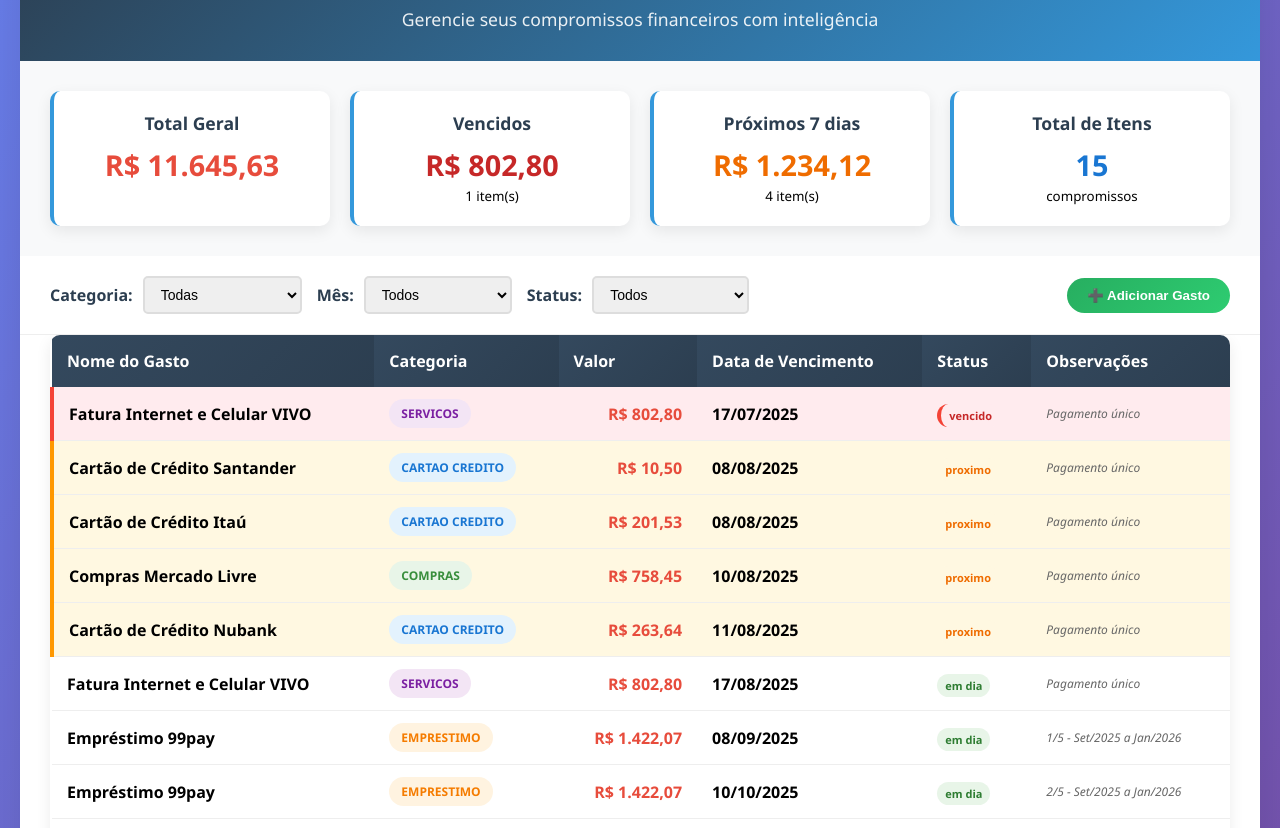
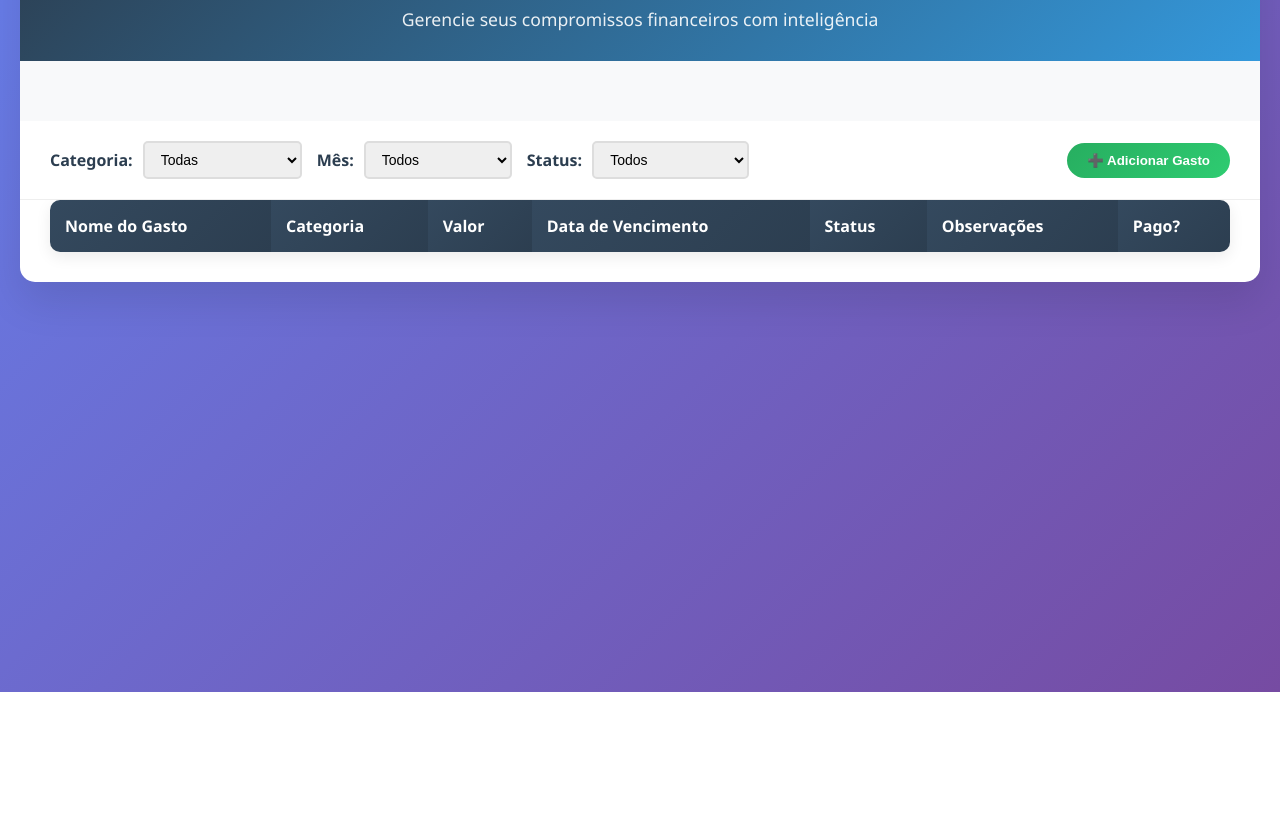
Before and after one commit to felipewilliam2/Controle-de-gastos, a plain HTML site: page index.html in a window 1280 px wide. Shown: the part 108-936 px from the top of the page. After the commit the page ends 800 px from the top, so only its background shows below. Drawn offline with Linux system fonts and the light colour scheme.

Commit message:
Update index.html
v2

```diff
--- a/index.html
+++ b/index.html
@@ -555,6 +555,7 @@
         <th>Data de Vencimento</th>
         <th>Status</th>
         <th>Observações</th>
+        <th>Pago?</th> <!-- NOVA COLUNA -->
     </tr>
 </thead>
                 <tbody id="gastosBody">
@@ -565,69 +566,42 @@
     </div>
 
     <script>
-        // Dados dos gastos
-        let gastos = [
-            // Gastos únicos
-            { nome: "Cartão de Crédito Santander", categoria: "cartao-credito", valor: 10.50, vencimento: "2025-08-08", recorrente: false },
-            { nome: "Cartão de Crédito Itaú", categoria: "cartao-credito", valor: 201.53, vencimento: "2025-08-08", recorrente: false },
-            { nome: "Compras Mercado Livre", categoria: "compras", valor: 758.45, vencimento: "2025-08-10", recorrente: false },
-            { nome: "Cartão de Crédito Nubank", categoria: "cartao-credito", valor: 263.64, vencimento: "2025-08-11", recorrente: false },
-            { nome: "Fatura Internet e Celular VIVO", categoria: "servicos", valor: 802.80, vencimento: "2025-07-17", recorrente: false },
-            { nome: "Fatura Internet e Celular VIVO", categoria: "servicos", valor: 802.80, vencimento: "2025-08-17", recorrente: false },
-
-            // Empréstimo 99pay - 1ª série (Agosto a Janeiro)
-            { nome: "Empréstimo 99pay", categoria: "emprestimo", valor: 1422.07, vencimento: "2025-09-08", recorrente: true, obs: "1/5 - Set/2025 a Jan/2026" },
-            { nome: "Empréstimo 99pay", categoria: "emprestimo", valor: 1422.07, vencimento: "2025-10-10", recorrente: true, obs: "2/5 - Set/2025 a Jan/2026" },
-            { nome: "Empréstimo 99pay", categoria: "emprestimo", valor: 1422.07, vencimento: "2025-11-10", recorrente: true, obs: "3/5 - Set/2025 a Jan/2026" },
-            { nome: "Empréstimo 99pay", categoria: "emprestimo", valor: 1422.07, vencimento: "2025-12-10", recorrente: true, obs: "4/5 - Set/2025 a Jan/2026" },
-            { nome: "Empréstimo 99pay", categoria: "emprestimo", valor: 1422.07, vencimento: "2026-01-12", recorrente: true, obs: "5/5 - Set/2025 a Jan/2026" },
-
-            // Empréstimo 99pay - 2ª série (Fevereiro a Maio)
-            { nome: "Empréstimo 99pay", categoria: "emprestimo", valor: 423.89, vencimento: "2026-02-10", recorrente: true, obs: "1/4 - Fev/2026 a Mai/2026" },
-            { nome: "Empréstimo 99pay", categoria: "emprestimo", valor: 423.89, vencimento: "2026-03-10", recorrente: true, obs: "2/4 - Fev/2026 a Mai/2026" },
-            { nome: "Empréstimo 99pay", categoria: "emprestimo", valor: 423.89, vencimento: "2026-04-10", recorrente: true, obs: "3/4 - Fev/2026 a Mai/2026" },
-            { nome: "Empréstimo 99pay", categoria: "emprestimo", valor: 423.89, vencimento: "2026-05-11", recorrente: true, obs: "4/4 - Fev/2026 a Mai/2026" }
+    // Utilizar localStorage para persistência
+    let gastos = JSON.parse(localStorage.getItem('gastos')) || [
+        { nome: "Cartão de Crédito Santander", categoria: "cartao-credito", valor: 10.50, vencimento: "2025-08-08", recorrente: false, pago: false },
+        { nome: "Cartão de Crédito Itaú", categoria: "cartao-credito", valor: 201.53, vencimento: "2025-08-08", recorrente: false, pago: false },
+        { nome: "Compras Mercado Livre", categoria: "compras", valor: 758.45, vencimento: "2025-08-10", recorrente: false, pago: false },
+        { nome: "Cartão de Crédito Nubank", categoria: "cartao-credito", valor: 263.64, vencimento: "2025-08-11", recorrente: false, pago: false },
+        { nome: "Fatura Internet e Celular VIVO", categoria: "servicos", valor: 802.80, vencimento: "2025-07-17", recorrente: false, pago: false },
+        { nome: "Fatura Internet e Celular VIVO", categoria: "servicos", valor: 802.80, vencimento: "2025-08-17", recorrente: false, pago: false },
+        { nome: "Empréstimo 99pay", categoria: "emprestimo", valor: 1422.07, vencimento: "2025-09-08", recorrente: true, obs: "1/5 - Set/2025 a Jan/2026", pago: false },
+        { nome: "Empréstimo 99pay", categoria: "emprestimo", valor: 1422.07, vencimento: "2025-10-10", recorrente: true, obs: "2/5 - Set/2025 a Jan/2026", pago: false },
+        { nome: "Empréstimo 99pay", categoria: "emprestimo", valor: 1422.07, vencimento: "2025-11-10", recorrente: true, obs: "3/5 - Set/2025 a Jan/2026", pago: false },
+        { nome: "Empréstimo 99pay", categoria: "emprestimo", valor: 1422.07, vencimento: "2025-12-10", recorrente: true, obs: "4/5 - Set/2025 a Jan/2026", pago: false },
+        { nome: "Empréstimo 99pay", categoria: "emprestimo", valor: 1422.07, vencimento: "2026-01-12", recorrente: true, obs: "5/5 - Set/2025 a Jan/2026", pago: false },
+        { nome: "Empréstimo 99pay", categoria: "emprestimo", valor: 423.89, vencimento: "2026-02-10", recorrente: true, obs: "1/4 - Fev/2026 a Mai/2026", pago: false },
+        { nome: "Empréstimo 99pay", categoria: "emprestimo", valor: 423.89, vencimento: "2026-03-10", recorrente: true, obs: "2/4 - Fev/2026 a Mai/2026", pago: false },
+        { nome: "Empréstimo 99pay", categoria: "emprestimo", valor: 423.89, vencimento: "2026-04-10", recorrente: true, obs: "3/4 - Fev/2026 a Mai/2026", pago: false },
+        { nome: "Empréstimo 99pay", categoria: "emprestimo", valor: 423.89, vencimento: "2026-05-11", recorrente: true, obs: "4/4 - Fev/2026 a Mai/2026", pago: false }
     ];
 
-        // Função para determinar o status do pagamento
-        function getStatus(vencimento) {
-            const hoje = new Date();
-            const dataVencimento = new Date(vencimento);
-            const diffTime = dataVencimento - hoje;
-            const diffDays = Math.ceil(diffTime / (1000 * 60 * 60 * 24));
-
-            if (diffDays < 0) return 'vencido';
-            if (diffDays <= 7) return 'proximo';
-            return 'em-dia';
+    // Função para salvar gastos no localStorage
+    function salvarGastos() {
+        localStorage.setItem('gastos', JSON.stringify(gastos));
     }
 
-        // Função para formatar data
-        function formatarData(data) {
-            return new Date(data).toLocaleDateString('pt-BR');
-        }
-
-        // Função para formatar valor
-        function formatarValor(valor) {
-            return new Intl.NumberFormat('pt-BR', {
-                style: 'currency',
-                currency: 'BRL'
-            }).format(valor);
-        }
-
-        // Função para renderizar a tabela
+    // Função para renderizar a tabela (com o checkbox de pago)
     function renderizarTabela(dadosFiltrados = gastos) {
         const tbody = document.getElementById('gastosBody');
         tbody.innerHTML = '';
 
         dadosFiltrados
             .sort((a, b) => new Date(a.vencimento) - new Date(b.vencimento))
-                .forEach(gasto => {
+            .forEach((gasto, idx) => {
                 const status = getStatus(gasto.vencimento);
                 const row = document.createElement('tr');
-
                 if (status === 'vencido') row.classList.add('vencido');
                 if (status === 'proximo') row.classList.add('proximo-vencimento');
-
                 row.innerHTML = `
                     <td><strong>${gasto.nome}</strong></td>
                     <td><span class="categoria ${gasto.categoria}">${gasto.categoria.replace('-', ' ')}</span></td>
@@ -635,119 +609,30 @@
                     <td class="data">${formatarData(gasto.vencimento)}</td>
                     <td><span class="status ${status}">${status.replace('-', ' ')}</span></td>
                     <td class="recorrente">${gasto.obs || (gasto.recorrente ? 'Recorrente' : 'Pagamento único')}</td>
+                    <td>
+                        <input type="checkbox" ${gasto.pago ? 'checked' : ''} onchange="marcarPago(${idx}, this.checked)">
+                    </td>
                 `;
                 tbody.appendChild(row);
             });
     }
 
-        // Função para atualizar resumo
-        function atualizarResumo(dadosFiltrados = gastos) {
-            const total = dadosFiltrados.reduce((sum, gasto) => sum + gasto.valor, 0);
-            const vencidos = dadosFiltrados.filter(g => getStatus(g.vencimento) === 'vencido');
-            const proximos = dadosFiltrados.filter(g => getStatus(g.vencimento) === 'proximo');
-
-            const totalVencidos = vencidos.reduce((sum, gasto) => sum + gasto.valor, 0);
-            const totalProximos = proximos.reduce((sum, gasto) => sum + gasto.valor, 0);
-
-            document.getElementById('summary').innerHTML = `
-                <div class="summary-card">
-                    <h3>Total Geral</h3>
-                    <div class="value">${formatarValor(total)}</div>
-                </div>
-                <div class="summary-card">
-                    <h3>Vencidos</h3>
-                    <div class="value" style="color: #c62828;">${formatarValor(totalVencidos)}</div>
-                    <small>${vencidos.length} item(s)</small>
-                </div>
-                <div class="summary-card">
-                    <h3>Próximos 7 dias</h3>
-                    <div class="value" style="color: #ef6c00;">${formatarValor(totalProximos)}</div>
-                    <small>${proximos.length} item(s)</small>
-                </div>
-                <div class="summary-card">
-                    <h3>Total de Itens</h3>
-                    <div class="value" style="color: #1976d2;">${dadosFiltrados.length}</div>
-                    <small>compromissos</small>
-                </div>
-            `;
+    // Função para marcar como pago e salvar
+    function marcarPago(idx, checked) {
+        // O idx corresponde ao índice no array filtrado,
+        // por isso, garanta que está usando o array correto!
+        // Para garantir, use o array completo:
+        const gasto = gastos[idx];
+        gasto.pago = checked;
+        salvarGastos();
+        aplicarFiltros(); // Atualiza a tabela e os resumos
     }
 
-        // Função para aplicar filtros
-        function aplicarFiltros() {
-            const categoriaFiltro = document.getElementById('categoriaFilter').value;
-            const mesFiltro = document.getElementById('mesFilter').value;
-            const statusFiltro = document.getElementById('statusFilter').value;
+    // As demais funções permanecem iguais...
 
-            let dadosFiltrados = gastos.filter(gasto => {
-                const passaCategoria = !categoriaFiltro || gasto.categoria === categoriaFiltro;
-                const passaMes = !mesFiltro || gasto.vencimento.startsWith(mesFiltro);
-                const passaStatus = !statusFiltro || getStatus(gasto.vencimento) === statusFiltro;
-
-                return passaCategoria && passaMes && passaStatus;
-            });
-
-            renderizarTabela(dadosFiltrados);
-            atualizarResumo(dadosFiltrados);
-        }
-
-        // Event listeners para filtros
-        document.getElementById('categoriaFilter').addEventListener('change', aplicarFiltros);
-        document.getElementById('mesFilter').addEventListener('change', aplicarFiltros);
-        document.getElementById('statusFilter').addEventListener('change', aplicarFiltros);
-
-        // Funções do modal
-        function abrirModal() {
-            document.getElementById('modal').classList.add('active');
-            // Definir data mínima como hoje
-            const hoje = new Date().toISOString().split('T')[0];
-            document.getElementById('vencimentoGasto').setAttribute('min', hoje);
-        }
-
-        function fecharModal() {
-            document.getElementById('modal').classList.remove('active');
-            document.getElementById('novoGastoForm').reset();
-            document.getElementById('recorrenciaOptions').classList.remove('active');
-            document.getElementById('successMessage').classList.remove('show');
-        }
-
-        function toggleRecorrencia() {
-            const recorrente = document.getElementById('recorrenteGasto').checked;
-            const options = document.getElementById('recorrenciaOptions');
-
-            if (recorrente) {
-                options.classList.add('active');
-            } else {
-                options.classList.remove('active');
-            }
-        }
-
-        function calcularDataRecorrente(dataBase, parcela, tipo) {
-            const data = new Date(dataBase);
-
-            switch(tipo) {
-                case 'mensal':
-                    data.setMonth(data.getMonth() + parcela);
-                    break;
-                case 'bimestral':
-                    data.setMonth(data.getMonth() + (parcela * 2));
-                    break;
-                case 'trimestral':
-                    data.setMonth(data.getMonth() + (parcela * 3));
-                    break;
-                case 'semestral':
-                    data.setMonth(data.getMonth() + (parcela * 6));
-                    break;
-                case 'anual':
-                    data.setFullYear(data.getFullYear() + parcela);
-                    break;
-            }
-
-            return data.toISOString().split('T')[0];
-        }
-
+    // Ao adicionar novo gasto, incluir o campo pago: false
     function adicionarGasto(evento) {
         evento.preventDefault();
-
         const nome = document.getElementById('nomeGasto').value;
         const categoria = document.getElementById('categoriaGasto').value;
         const valor = parseFloat(document.getElementById('valorGasto').value);
@@ -758,62 +643,43 @@
         if (recorrente) {
             const quantidadeParcelas = parseInt(document.getElementById('quantidadeParcelas').value) || 1;
             const tipoRecorrencia = document.getElementById('tipoRecorrencia').value;
-
-                // Adicionar múltiplas parcelas
             for (let i = 0; i < quantidadeParcelas; i++) {
                 const dataVencimento = i === 0 ? vencimento : calcularDataRecorrente(vencimento, i, tipoRecorrencia);
                 const obsRecorrente = observacoes ?
                     `${observacoes} - Parcela ${i + 1}/${quantidadeParcelas}` :
                     `Parcela ${i + 1}/${quantidadeParcelas}`;
-
                 gastos.push({
                     nome: nome,
                     categoria: categoria,
                     valor: valor,
                     vencimento: dataVencimento,
                     recorrente: true,
-                        obs: obsRecorrente
+                    obs: obsRecorrente,
+                    pago: false // NOVO
                 });
             }
         } else {
-                // Adicionar gasto único
             gastos.push({
                 nome: nome,
                 categoria: categoria,
                 valor: valor,
                 vencimento: vencimento,
                 recorrente: false,
-                    obs: observacoes || 'Pagamento único'
+                obs: observacoes || 'Pagamento único',
+                pago: false // NOVO
             });
         }
-
-            // Mostrar mensagem de sucesso
+        salvarGastos();
         document.getElementById('successMessage').classList.add('show');
-
-            // Atualizar a planilha
         aplicarFiltros();
-
-            // Limpar formulário
         document.getElementById('novoGastoForm').reset();
         document.getElementById('recorrenciaOptions').classList.remove('active');
-
-            // Fechar modal após 2 segundos
         setTimeout(() => {
             fecharModal();
         }, 2000);
     }
 
-        // Event listener para o formulário
-        document.getElementById('novoGastoForm').addEventListener('submit', adicionarGasto);
-
-        // Fechar modal clicando fora dele
-        document.getElementById('modal').addEventListener('click', function(e) {
-            if (e.target === this) {
-                fecharModal();
-            }
-        });
-
-        // Inicializar a planilha
+    // No final do script, chame renderizarTabela e atualizarResumo normalmente
     renderizarTabela();
     atualizarResumo();
 </script>
```
Lines whose indentation alone changed are shown as unchanged.
